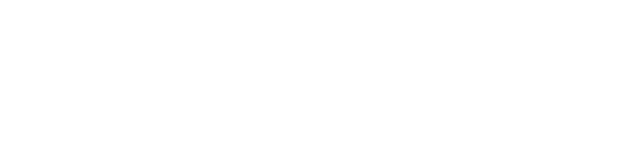
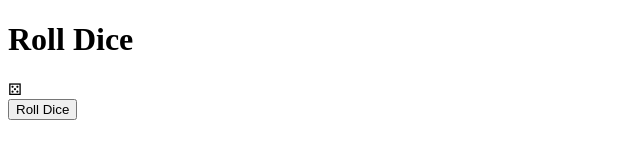
Before and after one commit to AnkitMahato90/Roll-Dice, a plain HTML site: page index.html in a window 1280 px wide. Shown: the whole page, without its empty margins (0-640 px from the left). Drawn offline with Linux system fonts and the light colour scheme.

Commit message:
structure done(html)

```diff
--- a/index.html
+++ b/index.html
@@ -8,6 +8,11 @@
     <link rel="icon" href="favicon.ico" type="image/x-icon">
 </head>
 <body>
+    <h1>Roll Dice</h1>
+    <div class="dice" id="dice">&#9860;</div>
+    <button id="roll-button">Roll Dice </button>
+    <ul id="roll-history"></ul>
+    <script src="index.js"></script>
 
 </body>
 </html>
```
